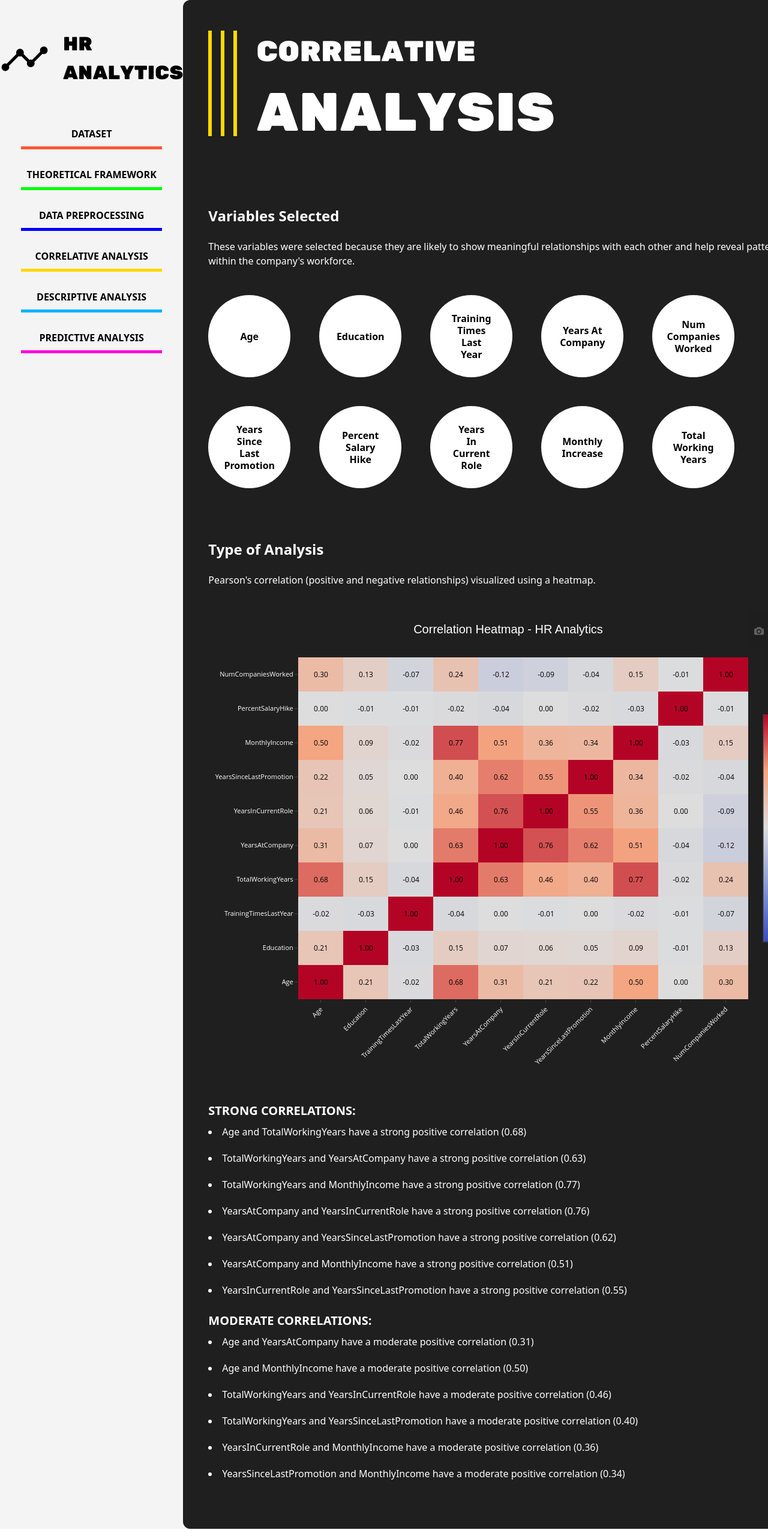
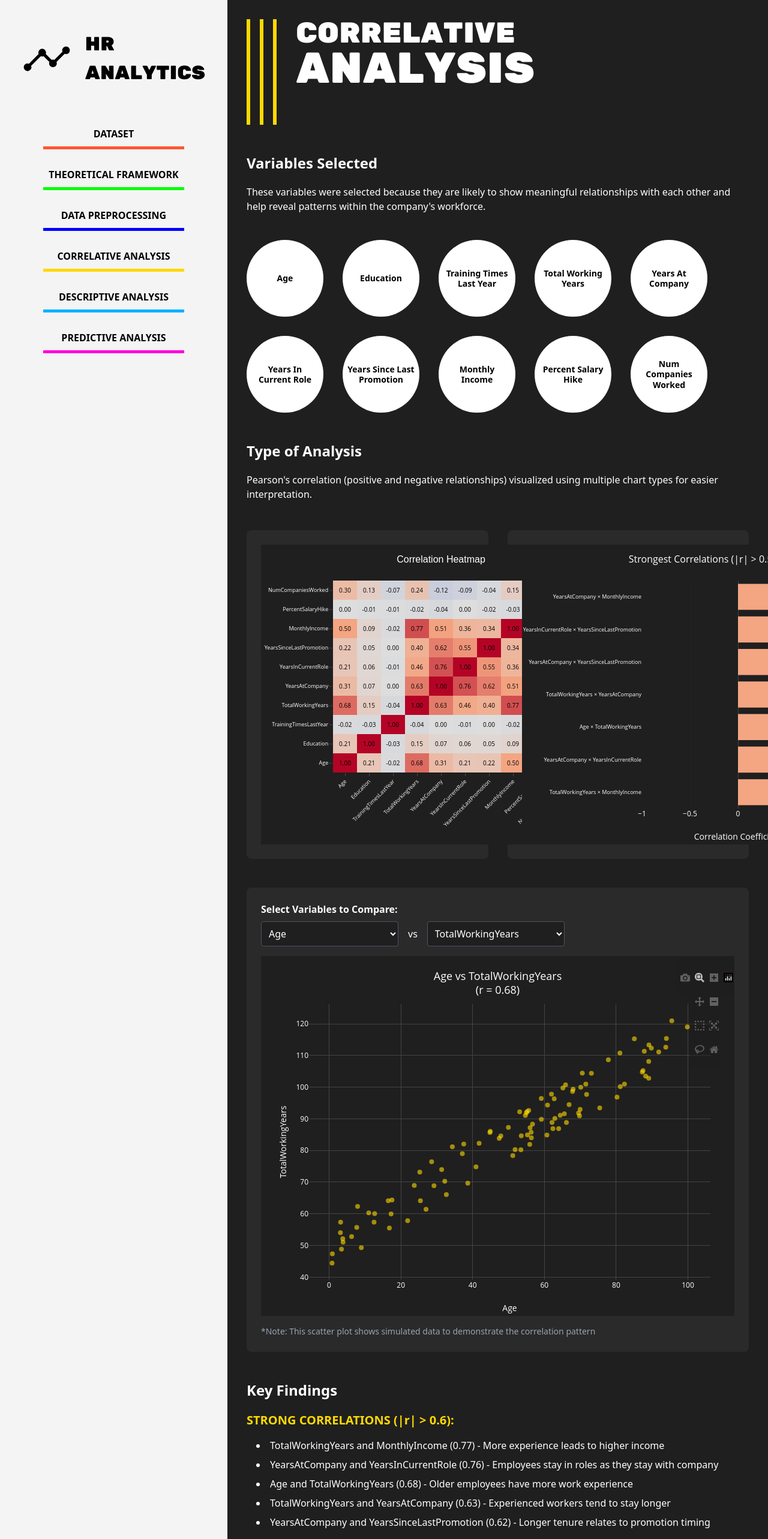
Before and after one commit to humblecode07/analysis_dashboard, a React (Vite) app: page /correlative in a window 1280 px wide. Shown: the top 2566 px of the page at 60% size. Built offline with nearby package versions, Linux system fonts and the light colour scheme.

Commit message:
feat: plot grid and scatter plot added

```diff
--- a/src/pages/Correlative.jsx
+++ b/src/pages/Correlative.jsx
@@ -1,10 +1,12 @@
-import { useEffect, useRef } from "react";
+import { useEffect, useRef, useState } from "react";
 import Plotly from 'plotly.js-dist-min'
 
 const Correlative = () => {
-   const plotRef = useRef(null);
+   const heatmapRef = useRef(null);
+   const scatterRef = useRef(null);
+   const barRef = useRef(null);
+   const [selectedPair, setSelectedPair] = useState({ x: 'Age', y: 'TotalWorkingYears' });
 
-   useEffect(() => {
    const variables = [
       'Age',
       'Education',
@@ -31,7 +33,22 @@ const Correlative = () => {
       [0.30, 0.13, -0.07, 0.24, -0.12, -0.09, -0.04, 0.15, -0.01, 1.00]
    ];
 
-      const data = [{
+   // Generate sample data for scatter plot
+   const generateSampleData = (var1, var2, correlation) => {
+      const n = 100;
+      const data = [];
+      for (let i = 0; i < n; i++) {
+         const x = Math.random() * 100;
+         const noise = (Math.random() - 0.5) * 50 * (1 - Math.abs(correlation));
+         const y = x * correlation + noise + 50;
+         data.push({ x, y });
+      }
+      return data;
+   };
+
+   useEffect(() => {
+      // Heatmap
+      const heatmapData = [{
          z: correlationMatrix,
          x: variables,
          y: variables,
@@ -50,24 +67,24 @@ const Correlative = () => {
          ),
          texttemplate: '%{text}',
          textfont: {
-            size: 12,
+            size: 10,
             color: 'black'
          },
          showscale: true,
          colorbar: {
-            thickness: 20,
+            thickness: 15,
             len: 0.7,
             tickfont: {
-               size: 12
+               size: 10
             }
          }
       }];
 
-      const layout = {
+      const heatmapLayout = {
          title: {
-            text: 'Correlation Heatmap - HR Analytics',
+            text: 'Correlation Heatmap',
             font: {
-               size: 20,
+               size: 16,
                family: 'Arial, sans-serif',
                color: 'white'
             }
@@ -76,124 +93,286 @@ const Correlative = () => {
             tickangle: -45,
             side: 'bottom',
             tickfont: {
-               size: 11,
+               size: 9,
                color: 'white'
             }
          },
          yaxis: {
             tickfont: {
-               size: 11,
+               size: 9,
                color: 'white'
             }
          },
          paper_bgcolor: '#1F1F1F',
          plot_bgcolor: '#1F1F1F',
-         width: 1000,
-         height: 800,
+         width: 600,
+         height: 500,
          margin: {
-            l: 150,
-            r: 100,
-            t: 80,
-            b: 150
+            l: 120,
+            r: 80,
+            t: 60,
+            b: 120
          }
       };
 
-      const config = {
-         responsive: true
+      if (heatmapRef.current) {
+         Plotly.newPlot(heatmapRef.current, heatmapData, heatmapLayout, { responsive: true });
+      }
+
+      // Bar chart of strongest correlations
+      const strongCorrelations = [];
+      for (let i = 0; i < variables.length; i++) {
+         for (let j = i + 1; j < variables.length; j++) {
+            const corr = correlationMatrix[i][j];
+            if (Math.abs(corr) > 0.5) {
+               strongCorrelations.push({
+                  pair: `${variables[i]} × ${variables[j]}`,
+                  value: corr
+               });
+            }
+         }
+      }
+      strongCorrelations.sort((a, b) => Math.abs(b.value) - Math.abs(a.value));
+
+      const barData = [{
+         x: strongCorrelations.map(d => d.value),
+         y: strongCorrelations.map(d => d.pair),
+         type: 'bar',
+         orientation: 'h',
+         marker: {
+            color: strongCorrelations.map(d => d.value > 0 ? '#F4A582' : '#8C9CD4'),
+         },
+         text: strongCorrelations.map(d => d.value.toFixed(2)),
+         textposition: 'outside',
+      }];
+
+      const barLayout = {
+         title: {
+            text: 'Strongest Correlations (|r| > 0.5)',
+            font: {
+               size: 16,
+               color: 'white'
+            }
+         },
+         xaxis: {
+            title: 'Correlation Coefficient',
+            range: [-1, 1],
+            tickfont: {
+               color: 'white'
+            },
+            titlefont: {
+               color: 'white'
+            }
+         },
+         yaxis: {
+            tickfont: {
+               size: 9,
+               color: 'white'
+            }
+         },
+         paper_bgcolor: '#1F1F1F',
+         plot_bgcolor: '#1F1F1F',
+         width: 600,
+         height: 500,
+         margin: {
+            l: 200,
+            r: 80,
+            t: 60,
+            b: 60
+         }
       };
 
-      if (plotRef.current) {
-         Plotly.newPlot(plotRef.current, data, layout, config);
+      if (barRef.current) {
+         Plotly.newPlot(barRef.current, barData, barLayout, { responsive: true });
       }
 
       return () => {
-         if (plotRef.current) {
-            Plotly.purge(plotRef.current);
+         if (heatmapRef.current) {
+            Plotly.purge(heatmapRef.current);
+         }
+         if (barRef.current) {
+            Plotly.purge(barRef.current);
          }
       };
    }, []);
 
+   useEffect(() => {
+      // Scatter plot for selected pair
+      const xIdx = variables.indexOf(selectedPair.x);
+      const yIdx = variables.indexOf(selectedPair.y);
+      const correlation = correlationMatrix[xIdx][yIdx];
+      const sampleData = generateSampleData(selectedPair.x, selectedPair.y, correlation);
+
+      const scatterData = [{
+         x: sampleData.map(d => d.x),
+         y: sampleData.map(d => d.y),
+         mode: 'markers',
+         type: 'scatter',
+         marker: {
+            size: 8,
+            color: '#FFD900',
+            opacity: 0.6
+         }
+      }];
+
+      const scatterLayout = {
+         title: {
+            text: `${selectedPair.x} vs ${selectedPair.y}<br>(r = ${correlation.toFixed(2)})`,
+            font: {
+               size: 18,
+               color: 'white'
+            }
+         },
+         xaxis: {
+            title: selectedPair.x,
+            tickfont: {
+               color: 'white'
+            },
+            titlefont: {
+               color: 'white'
+            },
+            gridcolor: '#444'
+         },
+         yaxis: {
+            title: selectedPair.y,
+            tickfont: {
+               color: 'white'
+            },
+            titlefont: {
+               color: 'white'
+            },
+            gridcolor: '#444'
+         },
+         paper_bgcolor: '#1F1F1F',
+         plot_bgcolor: '#1F1F1F',
+         autosize: true,
+         height: 600,
+         margin: {
+            l: 80,
+            r: 40,
+            t: 80,
+            b: 60
+         }
+      };
+
+      if (scatterRef.current) {
+         Plotly.newPlot(scatterRef.current, scatterData, scatterLayout, { responsive: true });
+      }
+
+      return () => {
+         if (scatterRef.current) {
+            Plotly.purge(scatterRef.current);
+         }
+      };
+   }, [selectedPair]);
+
    return (
-      <div
-         className="h-full bg-[#1F1F1F] rounded-tl-[12px] rounded-bl-[12px] text-white"
-      >
-         <div className='pl-[2.625rem] pt-[3.1875rem] pr-[8.875rem] pb-[5rem] flex flex-col gap-[5.25rem]'>
-            <div className='flex gap-[2rem]'>
-               <div className='flex gap-[0.9375rem]'>
+      <div className="min-h-screen bg-[#1F1F1F] text-white p-8">
+         <div className='max-w-7xl mx-auto flex flex-col gap-12'>
+            {/* Header */}
+            <div className='flex gap-8'>
+               <div className='flex gap-4'>
                   <div className='w-[6px] h-[11rem] bg-[#FFD900]'></div>
                   <div className='w-[6px] h-[11rem] bg-[#FFD900]'></div>
                   <div className='w-[6px] h-[11rem] bg-[#FFD900]'></div>
                </div>
                <div className='font-rubik-one flex flex-col'>
-                  <p className='text-[3rem]'>CORRELATIVE</p>
-                  <p className='text-[5.625rem]'>ANALYSIS</p>
+                  <p className='text-5xl'>CORRELATIVE</p>
+                  <p className='text-7xl'>ANALYSIS</p>
                </div>
             </div>
-            <div className='flex flex-col gap-[1.3125rem]'>
-               <p className='text-[1.5rem] font-bold'>Variables Selected</p>
+
+            {/* Variables Section */}
+            <div className='flex flex-col gap-5'>
+               <p className='text-2xl font-bold'>Variables Selected</p>
                <p>
                   These variables were selected because they are likely to show meaningful relationships with each other and help reveal patterns within the company's workforce.
                </p>
-               <div className='flex flex-wrap gap-[3rem] pt-[1.5rem]'>
-                  <div className='w-[8.5625rem] h-[8.5625rem] flex items-center justify-center bg-white rounded-full text-black font-bold text-center'>
-                     Age
+               <div className='flex flex-wrap gap-8 pt-6'>
+                  {variables.map(v => (
+                     <div key={v} className='w-32 h-32 flex items-center justify-center bg-white rounded-full text-black font-bold text-center text-sm leading-tight p-2'>
+                        {v.replace(/([A-Z])/g, ' $1').trim()}
                      </div>
-                  <div className='w-[8.5625rem] h-[8.5625rem] flex items-center justify-center bg-white rounded-full text-black font-bold text-center'>
-                     Education
-                  </div>
-                  <div className='w-[8.5625rem] h-[8.5625rem] flex items-center justify-center bg-white rounded-full text-black font-bold text-center leading-tight'>
-                     Training<br />Times<br />Last<br />Year
-                  </div>
-                  <div className='w-[8.5625rem] h-[8.5625rem] flex items-center justify-center bg-white rounded-full text-black font-bold text-center leading-tight'>
-                     Years At<br />Company
-                  </div>
-                  <div className='w-[8.5625rem] h-[8.5625rem] flex items-center justify-center bg-white rounded-full text-black font-bold text-center leading-tight'>
-                     Num<br />Companies<br />Worked
-                  </div>
-                  <div className='w-[8.5625rem] h-[8.5625rem] flex items-center justify-center bg-white rounded-full text-black font-bold text-center leading-tight'>
-                     Years<br />Since<br />Last<br />Promotion
-                  </div>
-                  <div className='w-[8.5625rem] h-[8.5625rem] flex items-center justify-center bg-white rounded-full text-black font-bold text-center leading-tight'>
-                     Percent<br />Salary<br />Hike
-                  </div>
-                  <div className='w-[8.5625rem] h-[8.5625rem] flex items-center justify-center bg-white rounded-full text-black font-bold text-center leading-tight'>
-                     Years<br />In<br />Current<br />Role
-                  </div>
-                  <div className='w-[8.5625rem] h-[8.5625rem] flex items-center justify-center bg-white rounded-full text-black font-bold text-center leading-tight'>
-                     Monthly<br />Increase
-                  </div>
-                  <div className='w-[8.5625rem] h-[8.5625rem] flex items-center justify-center bg-white rounded-full text-black font-bold text-center leading-tight'>
-                     Total<br />Working<br />Years
+                  ))}
                </div>
             </div>
+
+            {/* Analysis Type */}
+            <div className='flex flex-col gap-5'>
+               <p className='text-2xl font-bold'>Type of Analysis</p>
+               <p>Pearson's correlation (positive and negative relationships) visualized using multiple chart types for easier interpretation.</p>
             </div>
-            <div className='flex flex-col gap-[1.3125rem]'>
-               <p className='text-[1.5rem] font-bold'>Type of Analysis</p>
-               <p>Pearson's correlation (positive and negative relationships) visualized using a heatmap.</p>
-               <div ref={plotRef} className="w-full flex-1 min-h-[400px] mt-4"></div>
-               <div class="flex flex-col space-y-2">
-                  <p class="font-bold text-[1.25rem]">STRONG CORRELATIONS:</p>
-                  <ul class="list-disc list-inside space-y-5">
-                     <li>Age and TotalWorkingYears have a strong positive correlation (0.68)</li>
-                     <li>TotalWorkingYears and YearsAtCompany have a strong positive correlation (0.63)</li>
-                     <li>TotalWorkingYears and MonthlyIncome have a strong positive correlation (0.77)</li>
-                     <li>YearsAtCompany and YearsInCurrentRole have a strong positive correlation (0.76)</li>
-                     <li>YearsAtCompany and YearsSinceLastPromotion have a strong positive correlation (0.62)</li>
-                     <li>YearsAtCompany and MonthlyIncome have a strong positive correlation (0.51)</li>
-                     <li>YearsInCurrentRole and YearsSinceLastPromotion have a strong positive correlation (0.55)</li>
+
+            {/* Plots Grid */}
+            <div className='grid grid-cols-1 lg:grid-cols-2 gap-8'>
+               <div className="bg-[#2A2A2A] p-6 rounded-lg">
+                  <div ref={heatmapRef}></div>
+               </div>
+
+               <div className="bg-[#2A2A2A] p-6 rounded-lg">
+                  <div ref={barRef}></div>
+               </div>
+            </div>
+
+            {/* Scatter Plot */}
+            <div className="bg-[#2A2A2A] p-6 rounded-lg">
+               <div className="mb-4">
+                  <label className="block mb-2 font-bold">Select Variables to Compare:</label>
+                  <div className="flex gap-4">
+                     <select
+                        value={selectedPair.x}
+                        onChange={(e) => setSelectedPair({ ...selectedPair, x: e.target.value })}
+                        className="bg-[#1F1F1F] text-white p-2 rounded border border-gray-600"
+                     >
+                        {variables.map(v => <option key={v} value={v}>{v}</option>)}
+                     </select>
+                     <span className="self-center">vs</span>
+                     <select
+                        value={selectedPair.y}
+                        onChange={(e) => setSelectedPair({ ...selectedPair, y: e.target.value })}
+                        className="bg-[#1F1F1F] text-white p-2 rounded border border-gray-600"
+                     >
+                        {variables.map(v => <option key={v} value={v}>{v}</option>)}
+                     </select>
+                  </div>
+               </div>
+               <div ref={scatterRef}></div>
+               <p className="text-sm mt-4 text-gray-400">*Note: This scatter plot shows simulated data to demonstrate the correlation pattern</p>
+            </div>
+
+            {/* Key Findings */}
+            <div className='flex flex-col gap-5'>
+               <p className='text-2xl font-bold'>Key Findings</p>
+
+               <div className="space-y-4">
+                  <p className="font-bold text-xl text-[#FFD900]">
+                     STRONG CORRELATIONS (|r| &gt; 0.6):
+                  </p>
+                  <ul className="list-disc list-inside space-y-2 ml-4">
+                     <li>TotalWorkingYears and MonthlyIncome (0.77) - More experience leads to higher income</li>
+                     <li>YearsAtCompany and YearsInCurrentRole (0.76) - Employees stay in roles as they stay with company</li>
+                     <li>Age and TotalWorkingYears (0.68) - Older employees have more work experience</li>
+                     <li>TotalWorkingYears and YearsAtCompany (0.63) - Experienced workers tend to stay longer</li>
+                     <li>YearsAtCompany and YearsSinceLastPromotion (0.62) - Longer tenure relates to promotion timing</li>
                   </ul>
 
-                  <p class="font-bold mt-4 text-[1.25rem]">MODERATE CORRELATIONS:</p>
-                  <ul class="list-disc list-inside space-y-5">
-                     <li>Age and YearsAtCompany have a moderate positive correlation (0.31)</li>
-                     <li>Age and MonthlyIncome have a moderate positive correlation (0.50)</li>
-                     <li>TotalWorkingYears and YearsInCurrentRole have a moderate positive correlation (0.46)</li>
-                     <li>TotalWorkingYears and YearsSinceLastPromotion have a moderate positive correlation (0.40)</li>
-                     <li>YearsInCurrentRole and MonthlyIncome have a moderate positive correlation (0.36)</li>
-                     <li>YearsSinceLastPromotion and MonthlyIncome have a moderate positive correlation (0.34)</li>
+                  <p className="font-bold text-xl text-[#FFD900] pt-4">
+                     MODERATE CORRELATIONS (0.3 &lt; |r| &lt; 0.6):
+                  </p>
+                  <ul className="list-disc list-inside space-y-2 ml-4">
+                     <li>YearsInCurrentRole and YearsSinceLastPromotion (0.55)</li>
+                     <li>YearsAtCompany and MonthlyIncome (0.51)</li>
+                     <li>Age and MonthlyIncome (0.50)</li>
+                     <li>TotalWorkingYears and YearsInCurrentRole (0.46)</li>
+                     <li>TotalWorkingYears and YearsSinceLastPromotion (0.40)</li>
+                  </ul>
+
+                  <p className="font-bold text-xl text-[#FFD900] pt-4">WEAK/NO CORRELATIONS:</p>
+                  <ul className="list-disc list-inside space-y-2 ml-4">
+                     <li>PercentSalaryHike shows almost no correlation with other variables</li>
+                     <li>TrainingTimesLastYear is largely independent of other factors</li>
                   </ul>
                </div>
-
             </div>
          </div>
       </div>
```
Lines whose indentation alone changed are shown as unchanged.
